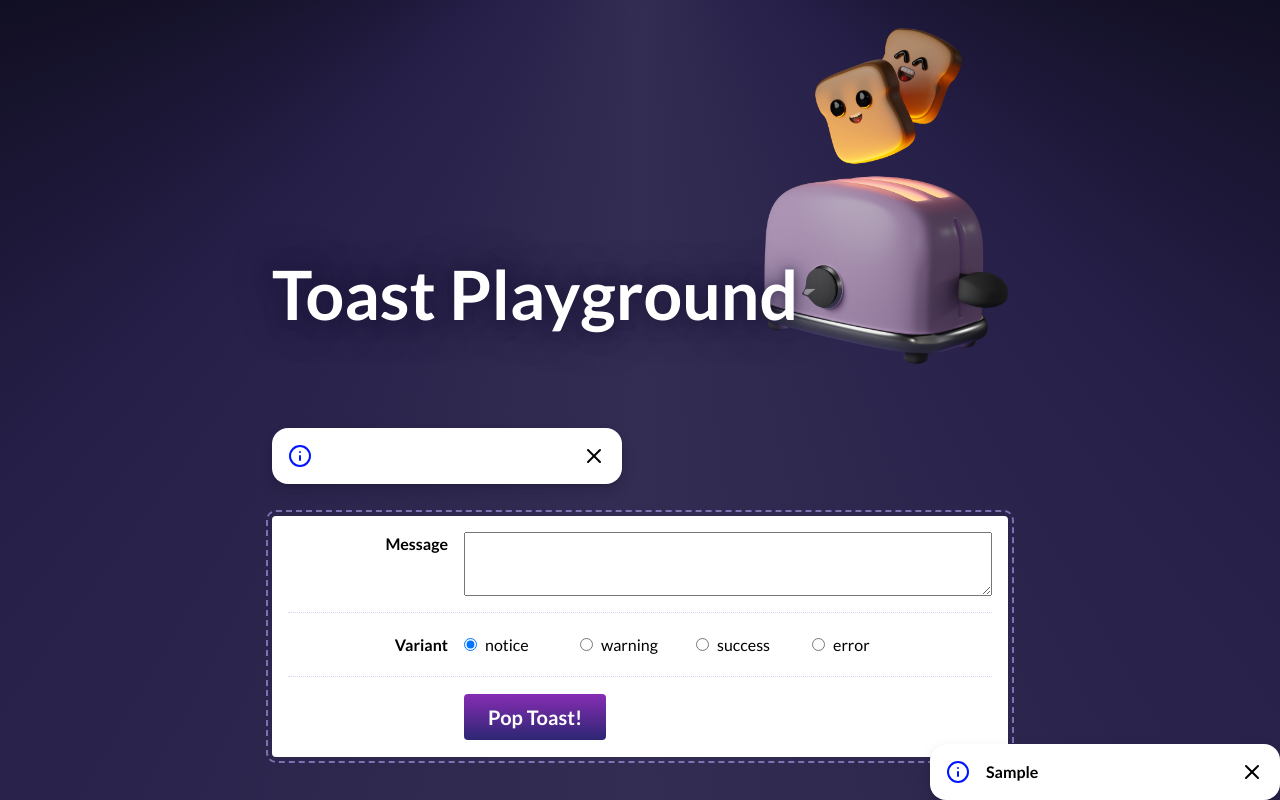
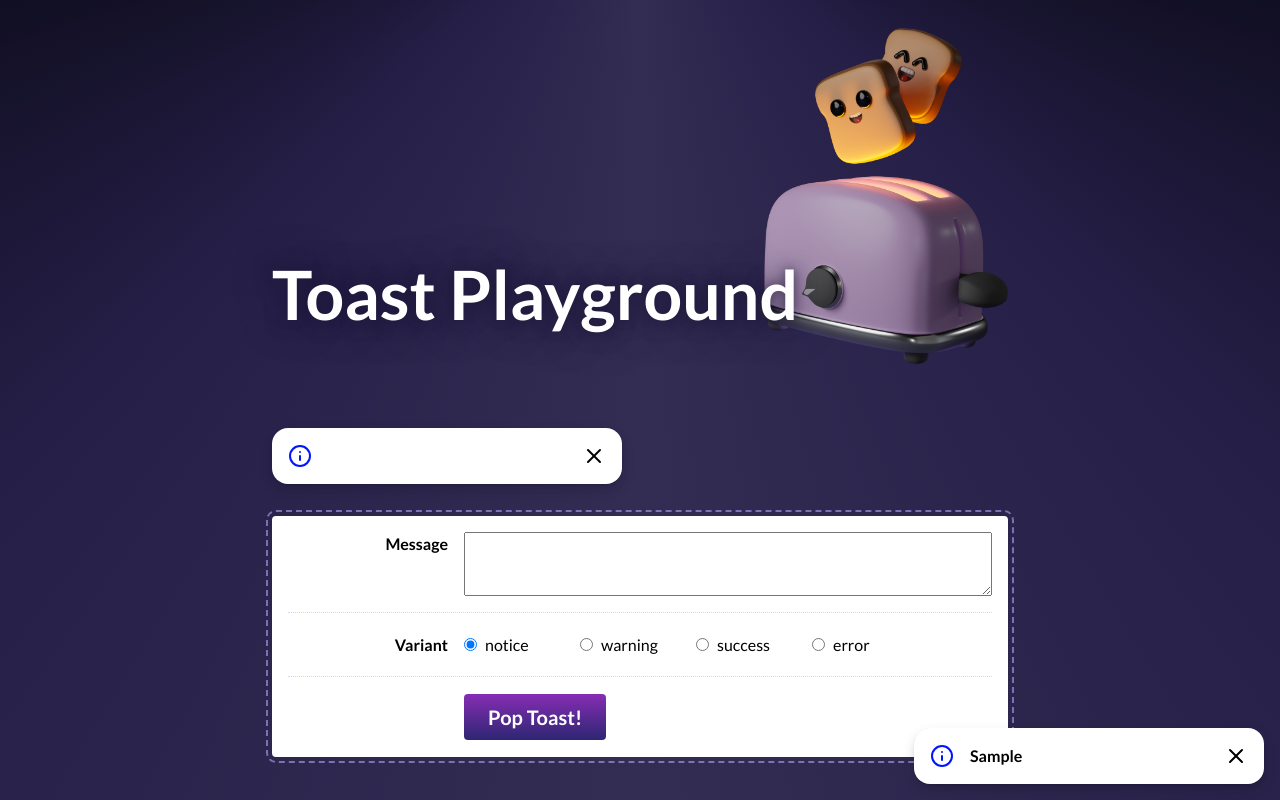
Before and after one commit to joy-of-react/project-toast, a React (Create React App) app: page / in a window 1280 px wide. Both pictures are taken after typing "Sample" into the empty fields and a click on the button "Pop Toast!". Shown: the top 800 px of the page. Built offline with nearby package versions, Linux system fonts and the light colour scheme.

Commit message:
feat(provider): migrates provider to leverage animations

```diff
--- a/src/components/Toast/Toast.js
+++ b/src/components/Toast/Toast.js
@@ -6,7 +6,6 @@ import {
   Info,
   X,
 } from "react-feather";
-import { useToasts } from "../ToastProvider/ToastProvider";
 
 import VisuallyHidden from "../VisuallyHidden";
 
--- a/src/components/ToastProvider/ToastProvider.js
+++ b/src/components/ToastProvider/ToastProvider.js
@@ -1,7 +1,7 @@
 import React from "react";
-import Toast from "../Toast/Toast";
+import ToastShelf from "../ToastShelf/ToastShelf";
 
-const ToastContext = React.createContext([]);
+const ToastContext = React.createContext({});
 
 export function useToasts() {
   return React.useContext(ToastContext);
@@ -26,24 +26,7 @@ function ToastProvider({ children }) {
   return (
     <ToastContext.Provider value={value}>
       {children}
-      <div
-        style={{
-          position: "fixed",
-          bottom: 0,
-          right: 0,
-          background: "transparent",
-        }}
-      >
-        {toasts.map((toast) => (
-          <Toast
-            key={toast.id}
-            variant={toast.variant}
-            handleDismiss={() => clearToast(toast.id)}
-          >
-            {toast.message}
-          </Toast>
-        ))}
-      </div>
+      <ToastShelf handleDismiss={clearToast} toasts={toasts} />
     </ToastContext.Provider>
   );
 }
--- a/src/components/ToastShelf/ToastShelf.js
+++ b/src/components/ToastShelf/ToastShelf.js
@@ -1,17 +1,22 @@
-import React from 'react';
+import React from "react";
 
-import Toast from '../Toast';
-import styles from './ToastShelf.module.css';
+import Toast from "../Toast";
+import styles from "./ToastShelf.module.css";
 
-function ToastShelf() {
+function ToastShelf({ toasts, handleDismiss }) {
   return (
     <ol className={styles.wrapper}>
-      <li className={styles.toastWrapper}>
-        <Toast variant="notice">Example notice toast</Toast>
-      </li>
-      <li className={styles.toastWrapper}>
-        <Toast variant="error">Example error toast</Toast>
-      </li>
+      {toasts.map((toast) => (
+        <li className={styles.toastWrapper} key={toast.id}>
+          <Toast
+            key={toast.id}
+            variant={toast.variant}
+            handleDismiss={() => handleDismiss(toast.id)}
+          >
+            {toast.message}
+          </Toast>
+        </li>
+      ))}
     </ol>
   );
 }
```
